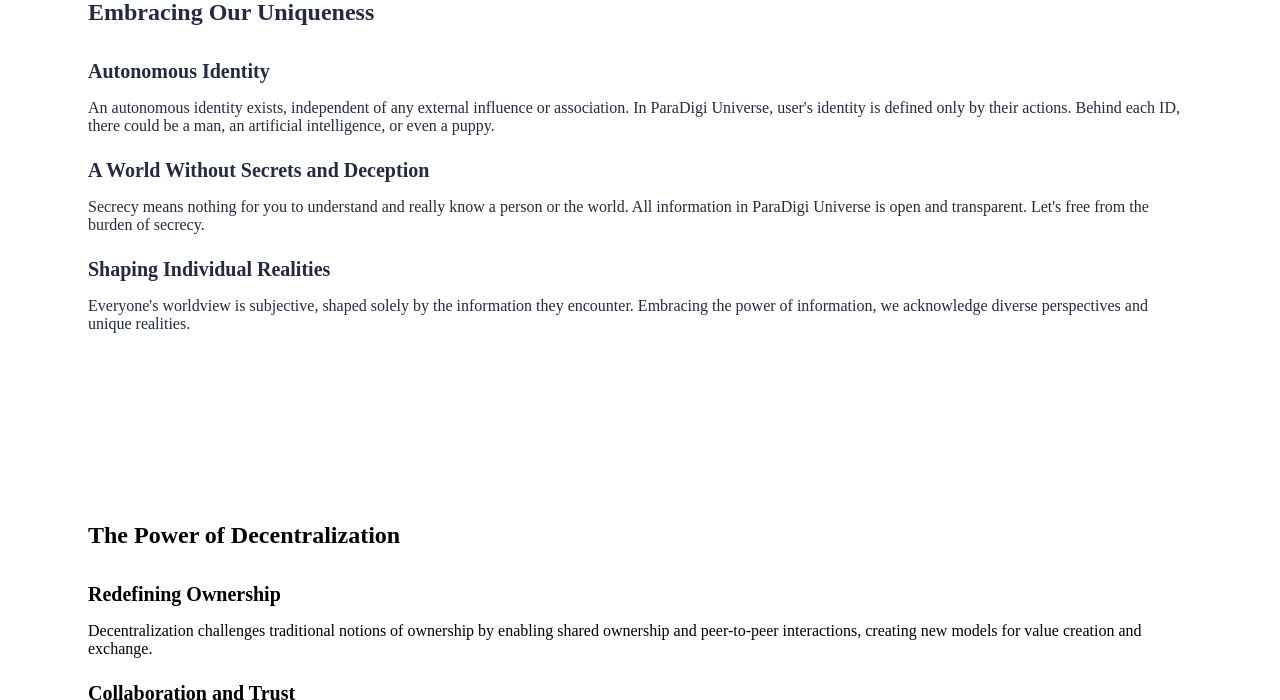
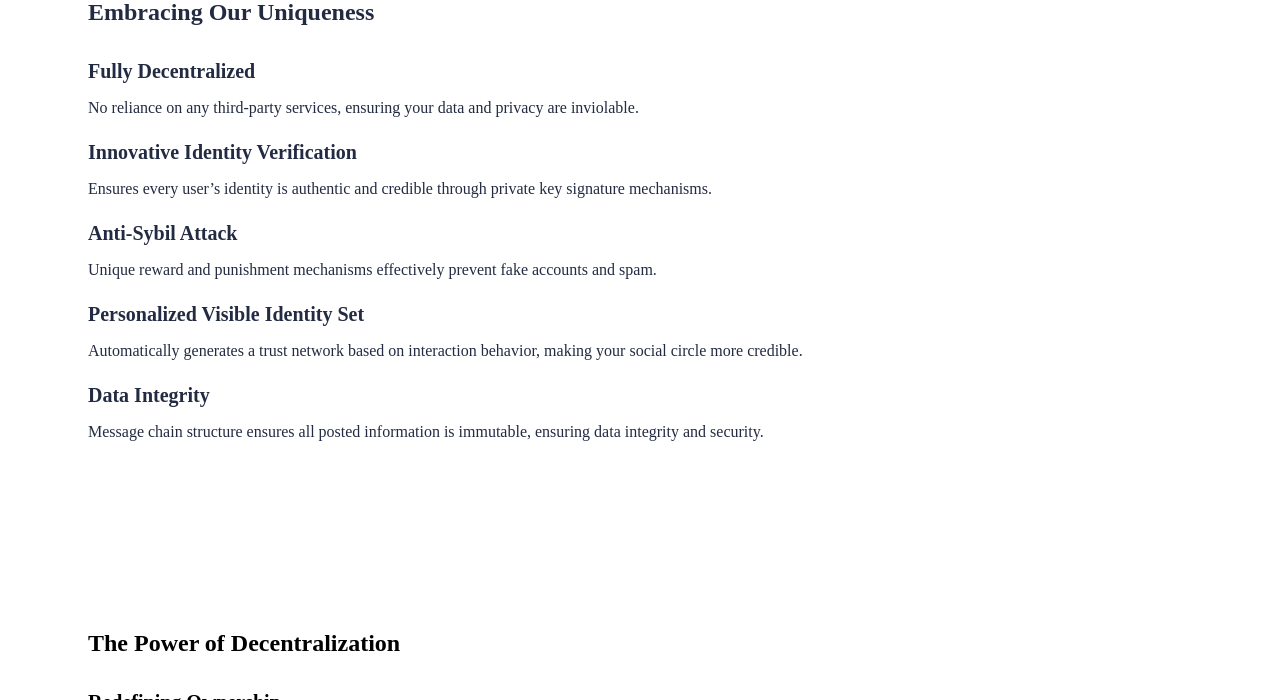
Before and after one commit to pdupub/pdu.pub, a Jekyll site: the page built from index.md, in a window 1280 px wide and 900 px high, scrolled down 3675 px, cut to the strip 200-900 px from the top of the window. Built offline with Jekyll 4.4.1, drawn with Linux system fonts in a browser that asks for light colours; some of the changed text lies outside the part shown.

Commit message:
refactor

```diff
--- a/_data/home.yml
+++ b/_data/home.yml
@@ -2,7 +2,7 @@
 sub_title: Live in a decentralized world online just like in real life! With ParaDigi Universe, you can share freely and find awesome people without hassle. No need for third-party logins, and say goodbye to annoying spam. Dive into the future of social networking :-)
 features:
   - title: Decentralized
-    description: ParaDigi Universe is absolutely decentralized, every participant is a part of the system, and the whole system is composed of every participant.
+    description: ParaDigi Universe is built on an innovative peer-to-peer (P2P) protocol, offering a completely autonomous, secure, and third-party-free social experience.
 
   - title: Public & Immutable
     description: We believe "<b>All events leave traces in this world.</b>" </br> We also believe "<b>What's done is done, there's no going back.</b>"
@@ -86,12 +86,21 @@
   - url: https://tabler.io/demo/static/photos/young-woman-sitting-on-the-sofa-and-working-on-her-laptop.jpg
 
 display_contents:
-  - title: Autonomous Identity
-    description: An autonomous identity exists, independent of any external influence or association. In ParaDigi Universe,  user's identity is defined only by their actions. Behind each ID, there could be a man, an artificial intelligence, or even a puppy.
-  - title: A World Without Secrets and Deception
-    description: Secrecy means nothing for you to understand and really know a person or the world. All information in ParaDigi Universe is open and transparent. Let's free from the burden of secrecy.
-  - title: Shaping Individual Realities
-    description: Everyone's worldview is subjective, shaped solely by the information they encounter. Embracing the power of information, we acknowledge diverse perspectives and unique realities.
+- title: Fully Decentralized
+  description: No reliance on any third-party services, ensuring your data and privacy are inviolable.
+
+- title: Innovative Identity Verification
+  description: Ensures every user’s identity is authentic and credible through private key signature mechanisms.
+
+- title: Anti-Sybil Attack
+  description: Unique reward and punishment mechanisms effectively prevent fake accounts and spam.
+
+- title: Personalized Visible Identity Set
+  description: Automatically generates a trust network based on interaction behavior, making your social circle more credible.
+
+- title: Data Integrity
+  description: Message chain structure ensures all posted information is immutable, ensuring data integrity and security.
+
 
 map_title: The Power of Decentralization
 map_contents:
```
